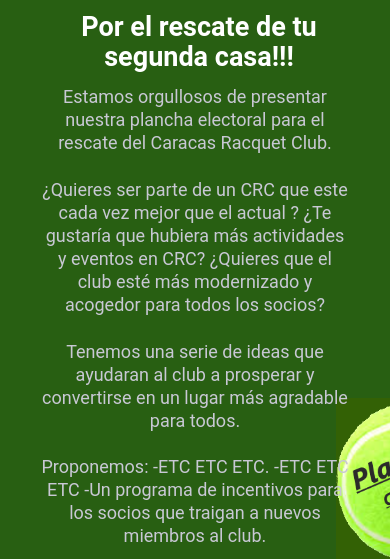
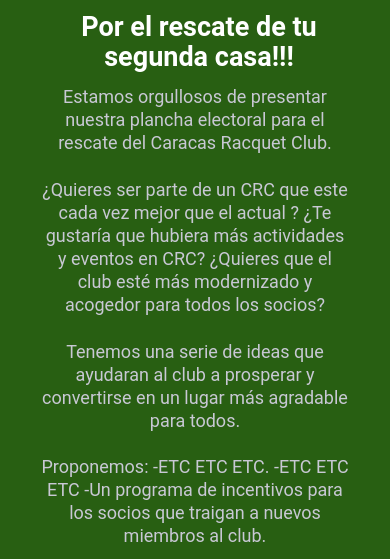
Before and after one commit to DarioAlessioR/Plancha1CRC, a website: page index.html in a window 390 px wide. Shown: the part 289-848 px from the top of the page. Drawn offline with Linux system fonts and the light colour scheme.

Commit message:
Update style.css

```diff
--- a/style.css
+++ b/style.css
@@ -133,7 +133,7 @@
   #portfolio {
     background-image: url('images/tennis2.png'), url('images/tennis2.png');
     background-size: 166px 166px, 164px 164px;
-    background-position: left -220px top 0, right -110px top 480px;
+    background-position: left -220px top 0, right -30px top 1160px;
     background-repeat: no-repeat, no-repeat;
   }
 
```
